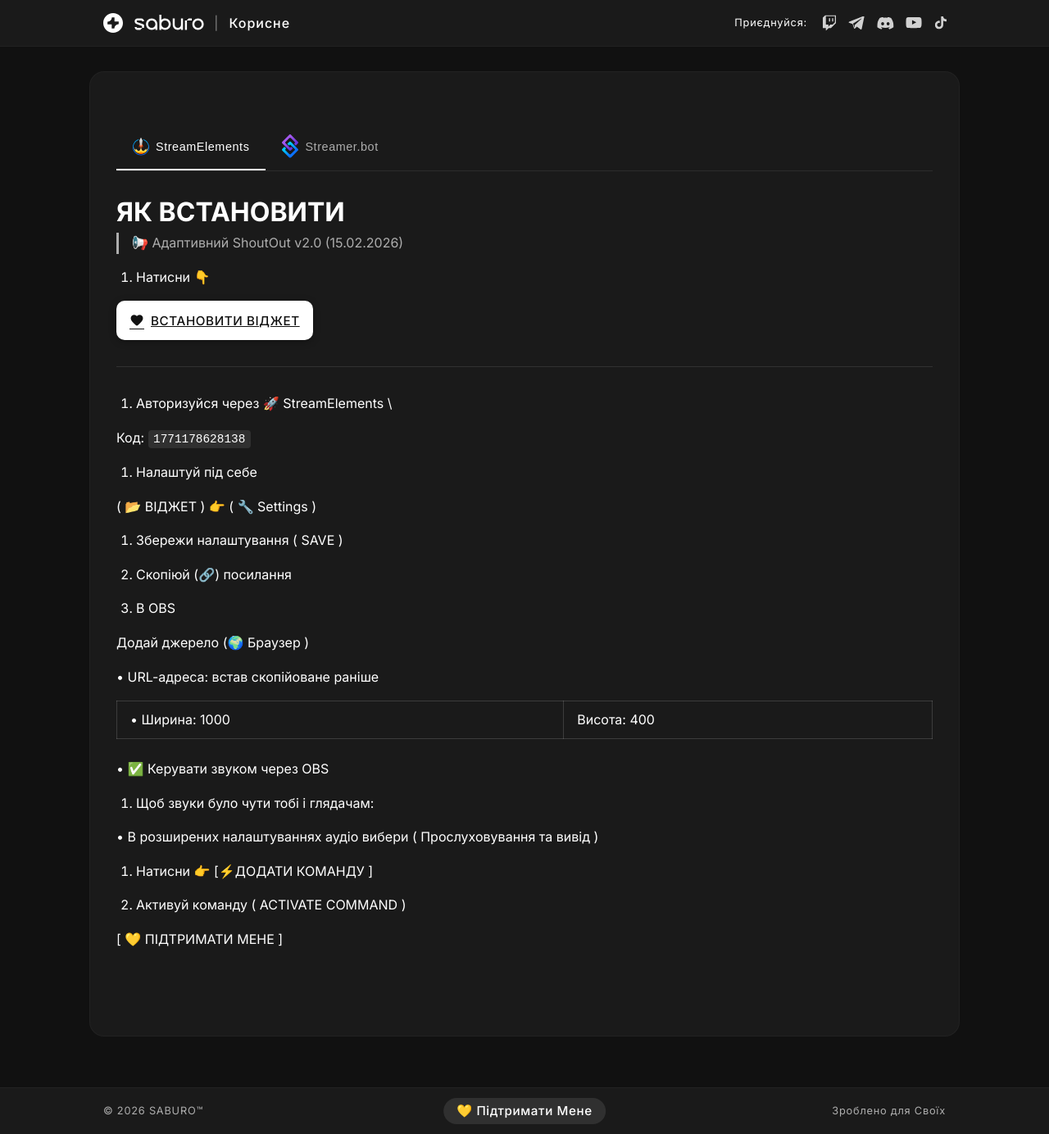
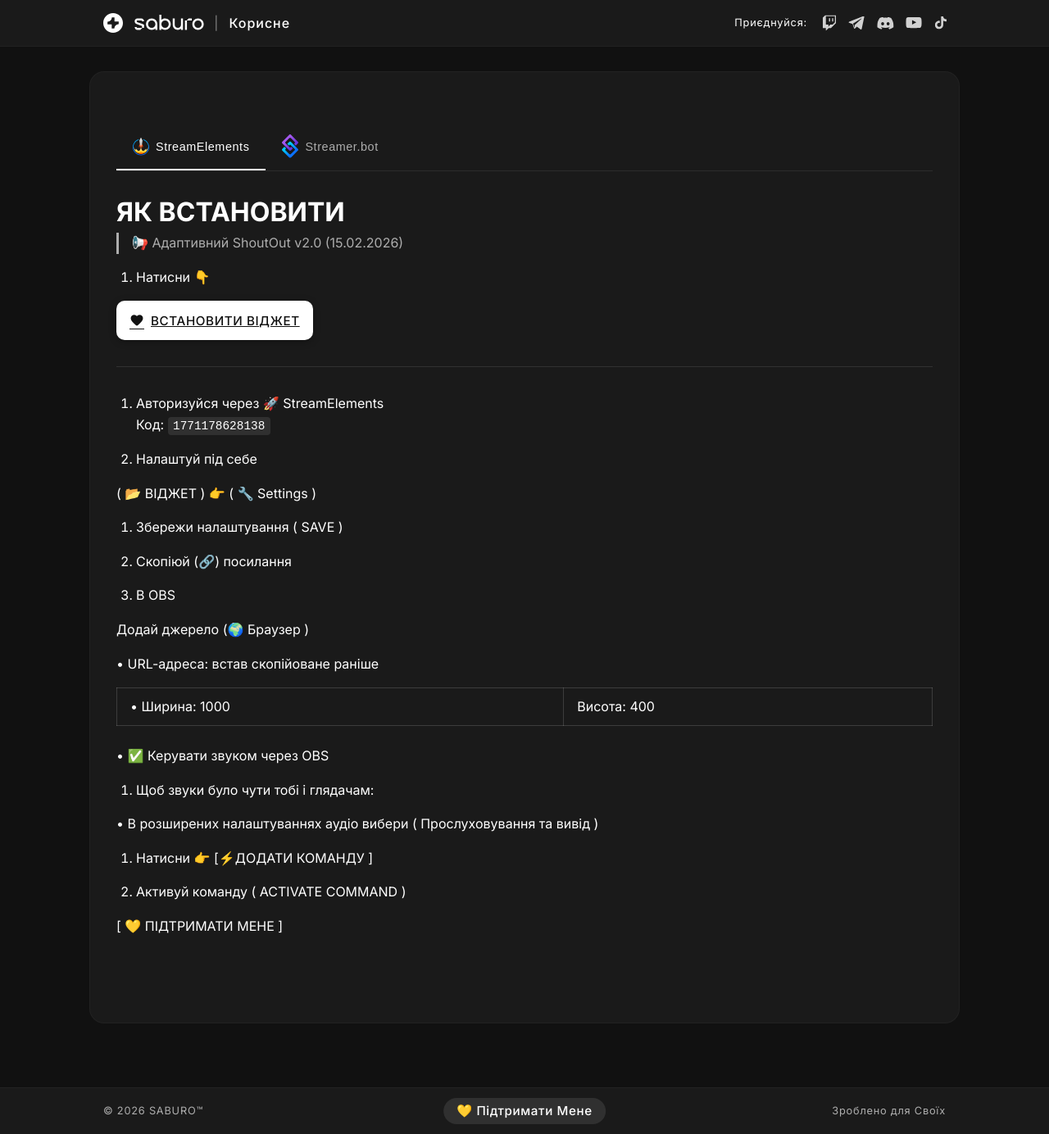
Before and after one commit to iamsaburo/iamsaburo.github.io, a Jekyll site: the page built from _blocks/2026-05-02-adaptivnij-shoutout.md, in a window 1280 px wide and 1384 px high. Shown: the whole window at 82% size. Built offline with Jekyll 4.4.1, drawn with Linux system fonts in a browser that asks for light colours.

```diff
--- a/_blocks/2026-05-02-adaptivnij-shoutout.md
+++ b/_blocks/2026-05-02-adaptivnij-shoutout.md
@@ -112,8 +112,7 @@ markdown_guide: >
 {:/}
 </div>
 ---
-2. Авторизуйся через 🚀 StreamElements \
-
+2. Авторизуйся через 🚀 StreamElements <br>
 Код: `1771178628138`
 
 3. Налаштуй під себе
```
